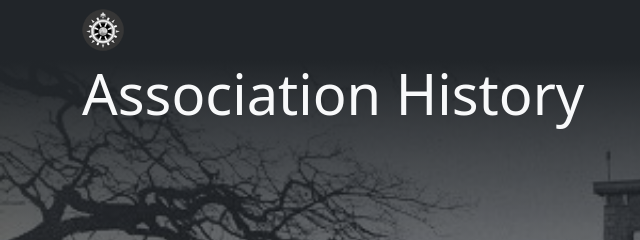
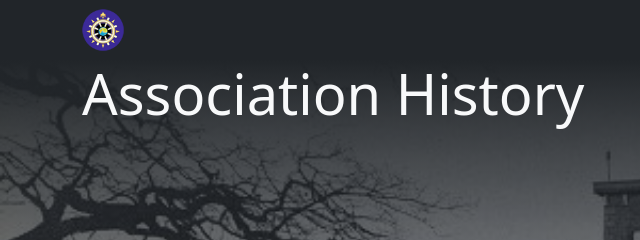
Before and after one commit to KSD89/ndassoc_initial, a website: page history.html in a window 1280 px wide. Shown: the top 240 px of the page, 0-640 px from the left. Drawn offline with nearby package versions, Linux system fonts and the light colour scheme.

Commit message:
uninstalled vite, removed grayscale logo post HMTQ mourning

```diff
--- a/history.html
+++ b/history.html
@@ -30,7 +30,7 @@
                   height="42px"
                   width="42px"
                   alt="Navigation and Direction Officer Association Logo"
-                  class="grayscale"
+                  class=""
                 />
               </a>
             </div>
```
Also changed, not shown: index.html (+1 -1 lines), links.html (+1 -1 lines).
